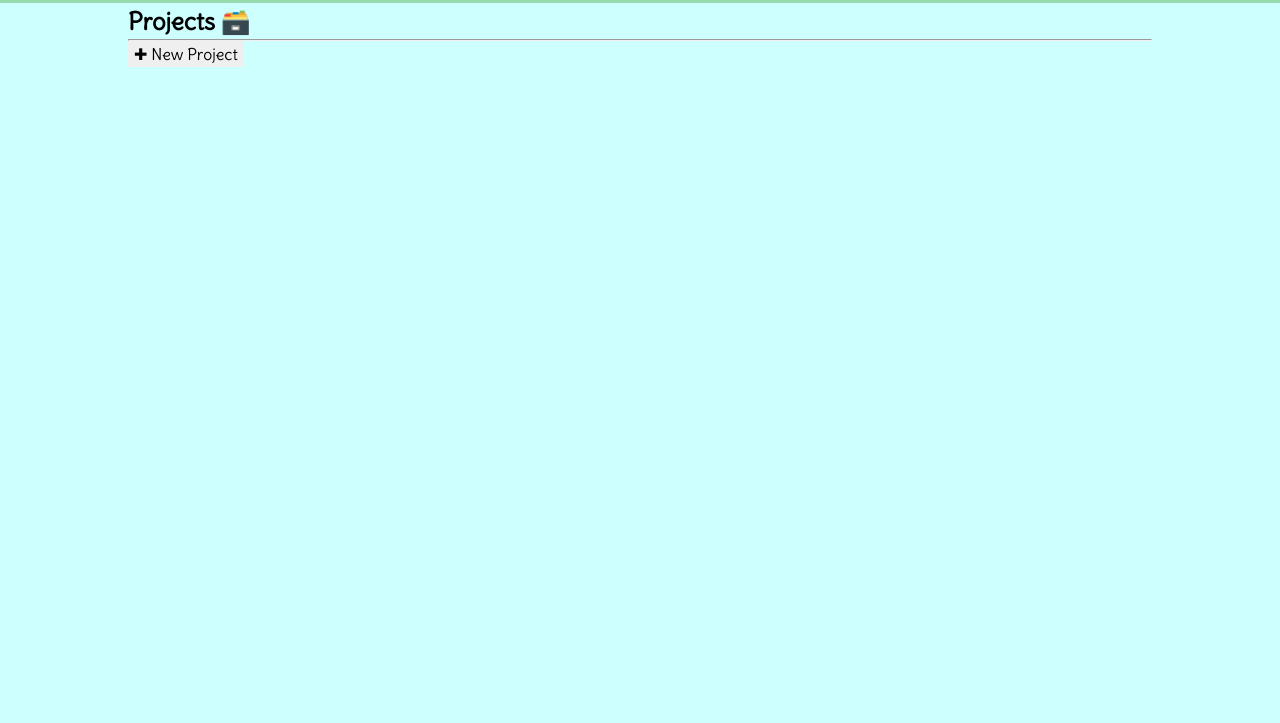
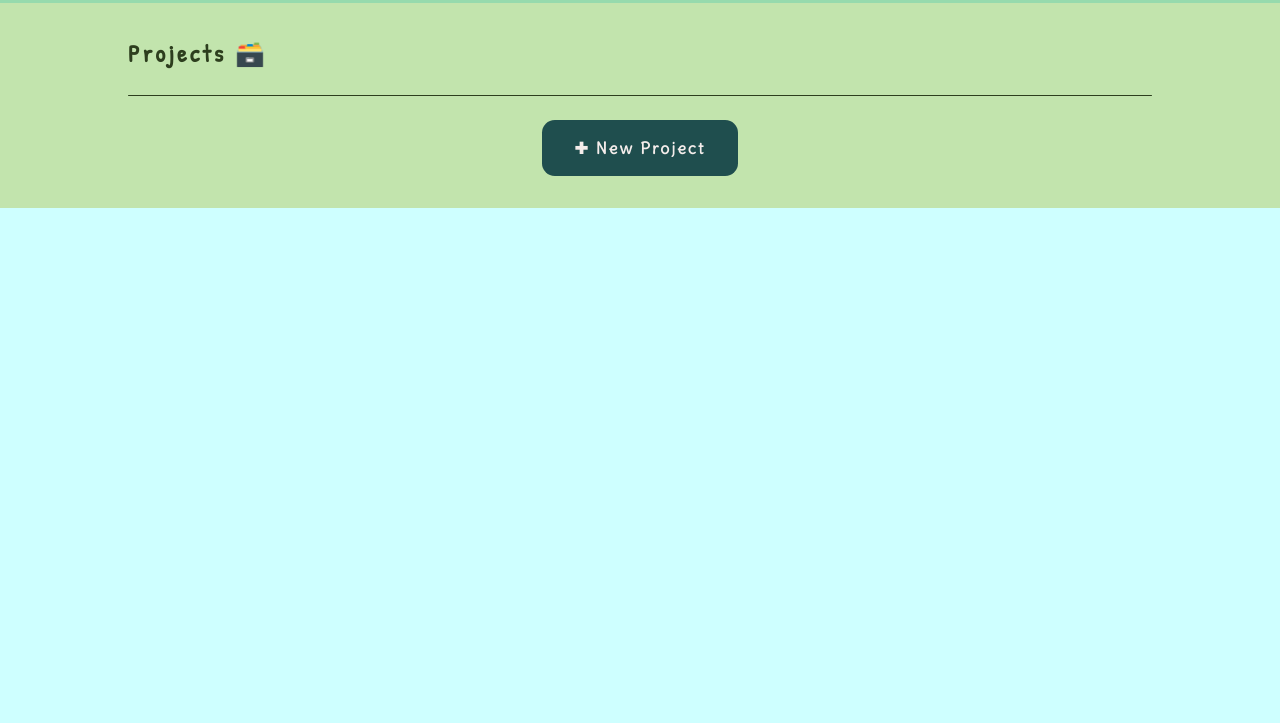
Before and after one commit to lokesh-karthikeyan/odin-todo_list, a website: page src/template.html in a window 1280 px wide. Shown: the part 77-800 px from the top of the page. Drawn offline with Linux system fonts and the light colour scheme.

Commit message:
Style: Add styles for -> `section: projects` content

```diff
--- a/src/css/style.css
+++ b/src/css/style.css
@@ -34,6 +34,8 @@
   --dark-brown-color: oklch(0.39 0.0799 79.8);
   --deep-maroon-color: oklch(0.36 0.113 24.7);
   --light-cyan-color: oklch(0.97 0.0516 196.33);
+  --deep-teal-color: oklch(0.39 0.0507 195.27);
+  --light-beige-color: oklch(0.95 0.008 36.55);
 
   --system-ui:
     system-ui, "Segoe UI", Roboto, Helvetica, Arial, sans-serif,
@@ -64,6 +66,24 @@ button {
   margin: 0 auto;
 }
 
+.section__title {
+  font-weight: 900;
+  font-family: "Patrick Hand", var(--system-ui);
+  letter-spacing: 0.3ch;
+}
+
+.line {
+  margin: 1.5em 0em;
+  padding: 0.5px;
+  border: none;
+  border-radius: 1em;
+}
+
+.wrapper {
+  display: flex;
+  justify-content: center;
+}
+
 /* === HEADER STYLES === */
 
 .header {
@@ -72,4 +92,29 @@ button {
   background: var(--mint-green-color);
   font-family: "Patrick Hand", var(--system-ui);
   letter-spacing: 0.5ch;
+  color: var(--dark-green-color);
 }
+
+/* === MAIN CONTENT STYLES === */
+
+/* --- PROJECTS SECTION CONTENT --- */
+
+.projects {
+  padding: 2em 0;
+  color: var(--deep-olive-color);
+  background: var(--light-green-color);
+  letter-spacing: 0.2ch;
+}
+
+.projects .line {
+  background: var(--deep-olive-color);
+}
+
+.create {
+  padding: 1em 2em;
+  background: var(--deep-teal-color);
+  color: var(--light-beige-color);
+  font-weight: bold;
+  letter-spacing: 0.2ch;
+  border-radius: 0.8em;
+}
```
